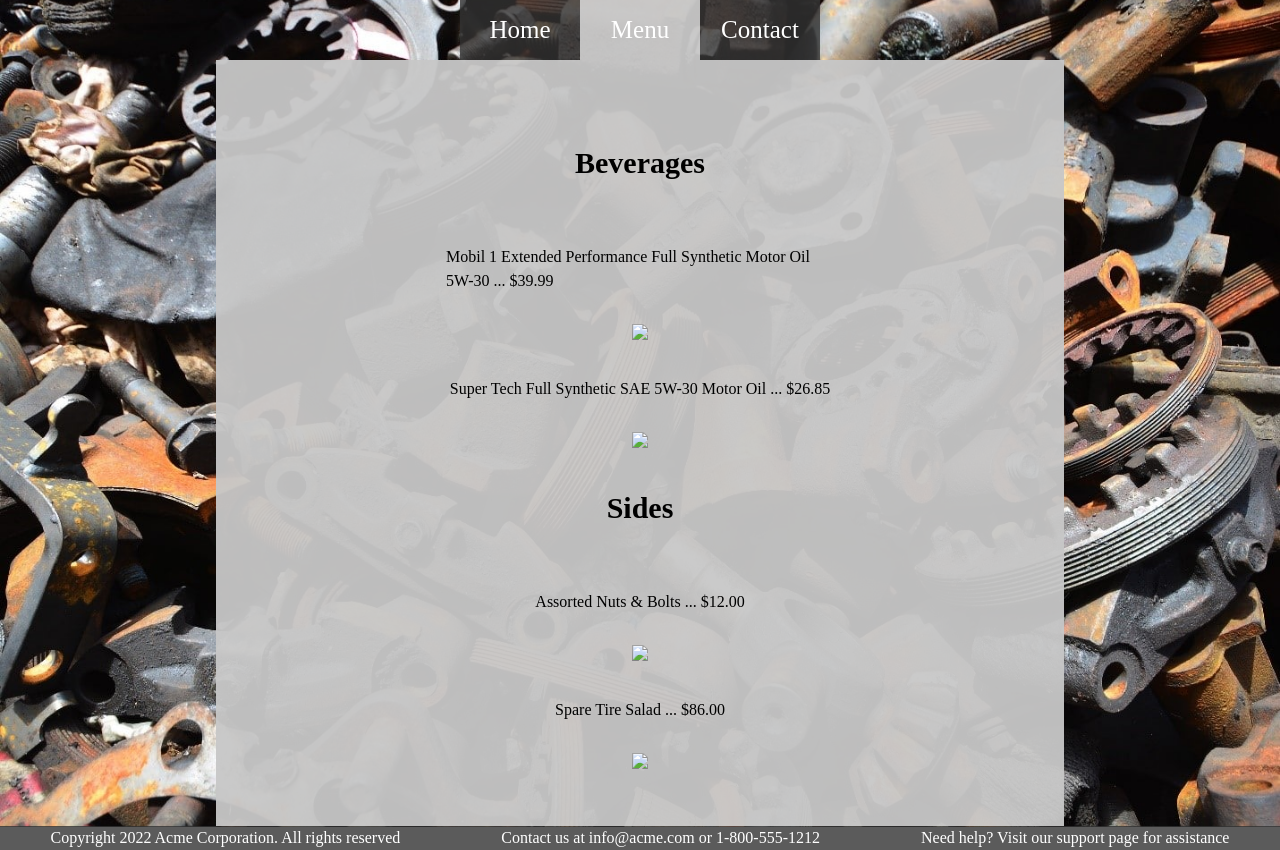
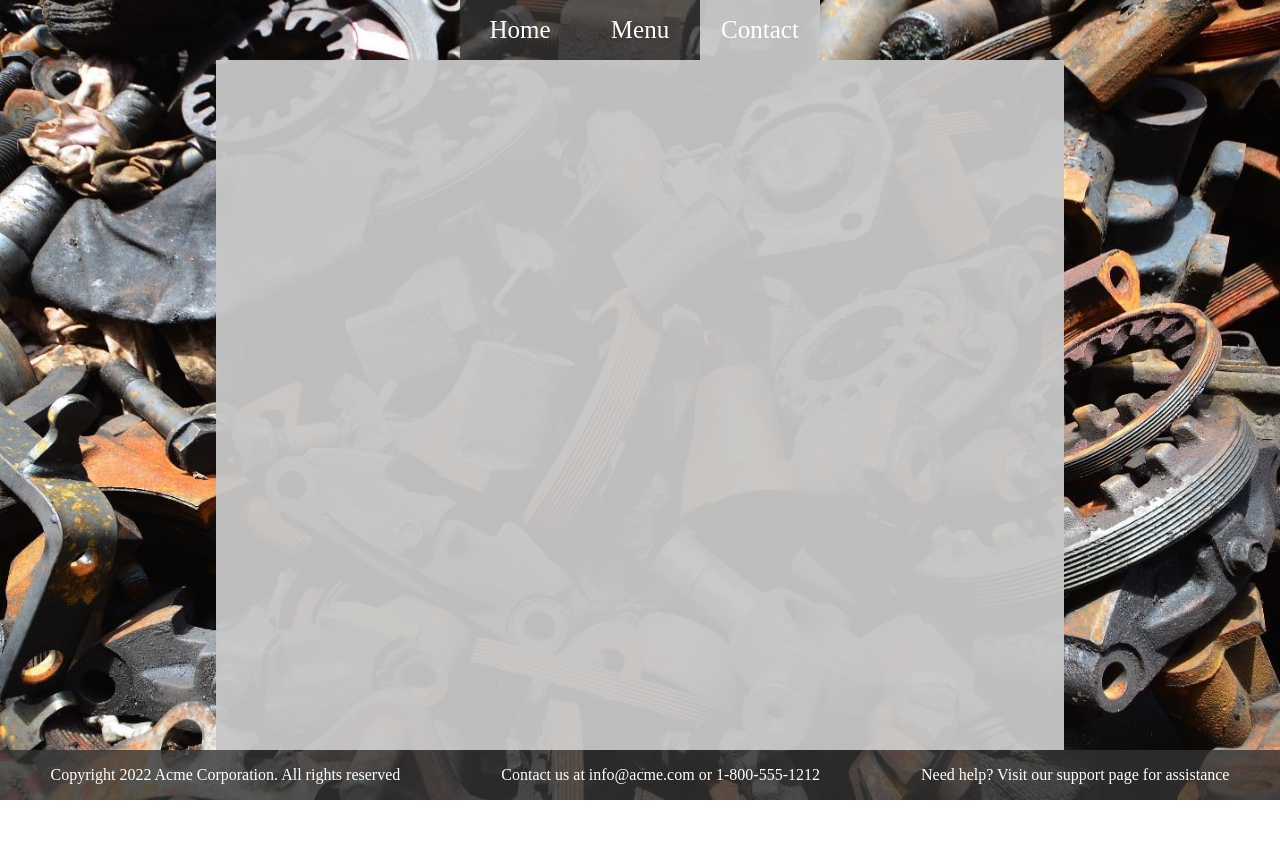
Before and after one commit to Gob-Bob/restaurant-page, a website built with webpack: page dist/index.html in a window 1280 px wide. After the commit the page ends 800 px from the top, so only its background shows below. Built offline with nearby package versions, Linux system fonts and the light colour scheme; files whose address does not match are found by name.

Commit message:
fix: repeat background image and contact tab opens by default

```diff
--- a/src/style.css
+++ b/src/style.css
@@ -11,7 +11,7 @@ body {
     margin: 0px;
     height: 100%;
     font-family: 'Times New Roman', Times, serif;
-    background: url('./background.jpg') no-repeat center/cover;
+    background: url('./background.jpg') repeat center/cover;
     line-height: 1.5;
 }
 
--- a/src/tabs.js
+++ b/src/tabs.js
@@ -16,11 +16,9 @@ const createContainer = (containerClassName, firstElementClassName, firstElement
 
 export const homeTab = (() => {
     const tabButton = elementCreation.create('button', 'class', 'tab', 'Home', tabContainer)
-    // tabButton.classList.add('tab-active')
     const tabContentContainer = elementCreation.create('div', 'class', 'content', '', mainContent)
     tabContentContainer.classList.add('container')
     tabContentContainer.classList.add('home')
-    // tabContentContainer.classList.add('content-active')
 
     const tabTitle = elementCreation.create('div', 'class', 'home-title', 'Welcome to the Scrap Yard!', tabContentContainer)
 
@@ -40,9 +38,7 @@ export const homeTab = (() => {
 
 export const menuTab = () => {
     const tabButton = elementCreation.create('button', 'class', 'tab', 'Menu', tabContainer)
-    tabButton.classList.add('tab-active')
     const tabContentContainer = elementCreation.create('div', 'class', 'content', '', mainContent)
-    tabContentContainer.classList.add('content-active')
     tabContentContainer.classList.add('container')
     tabContentContainer.classList.add('menu')
 
@@ -81,9 +77,14 @@ export const menuTab = () => {
 
 export const contactTab = () => {
     const tabButton = elementCreation.create('button', 'class', 'tab', 'Contact', tabContainer)
-    const tabContentContainer = elementCreation.create('div', 'class', 'content', 'Contact: Lorem ipsum dolor sit amet, consectetur adipiscing elit. Donec quis erat sed elit scelerisque cursus. Fusce dignissim volutpat justo, in pretium lectus viverra a. Suspendisse potenti. Morbi vitae enim accumsan, euismod tellus at, facilisis tortor. Duis rutrum turpis sed velit volutpat, sed pellentesque quam euismod. Proin quis erat quis erat auctor fermentum at quis orci. Nam dignissim leo at urna bibendum, quis tincidunt arcu lobortis. In hac habitasse platea dictumst. Sed in nunc quis nunc imperdiet aliquet.', mainContent)
+    const tabContentContainer = elementCreation.create('div', 'class', 'content', '', mainContent)
     tabContentContainer.classList.add('container')
     tabContentContainer.classList.add('contact')
+
+    tabButton.classList.add('tab-active')
+    tabContentContainer.classList.add('content-active')
+
+
 }
 
 export const setupTabs = () => {
```
Also changed, not shown: dist/030e229b65cf1b37b725.jpg (added), dist/1f5d2b81e1d92799a90f.jpg (added), dist/3860b6187c2f696a5a0a.jpg (added), dist/88c218fc5d900908b24c.jpg (added), dist/main.js, src/mobil.jpg (added), src/nuts&bolts.jpg (added), src/sparetire.jpg (added), src/supertech.jpg (added).
